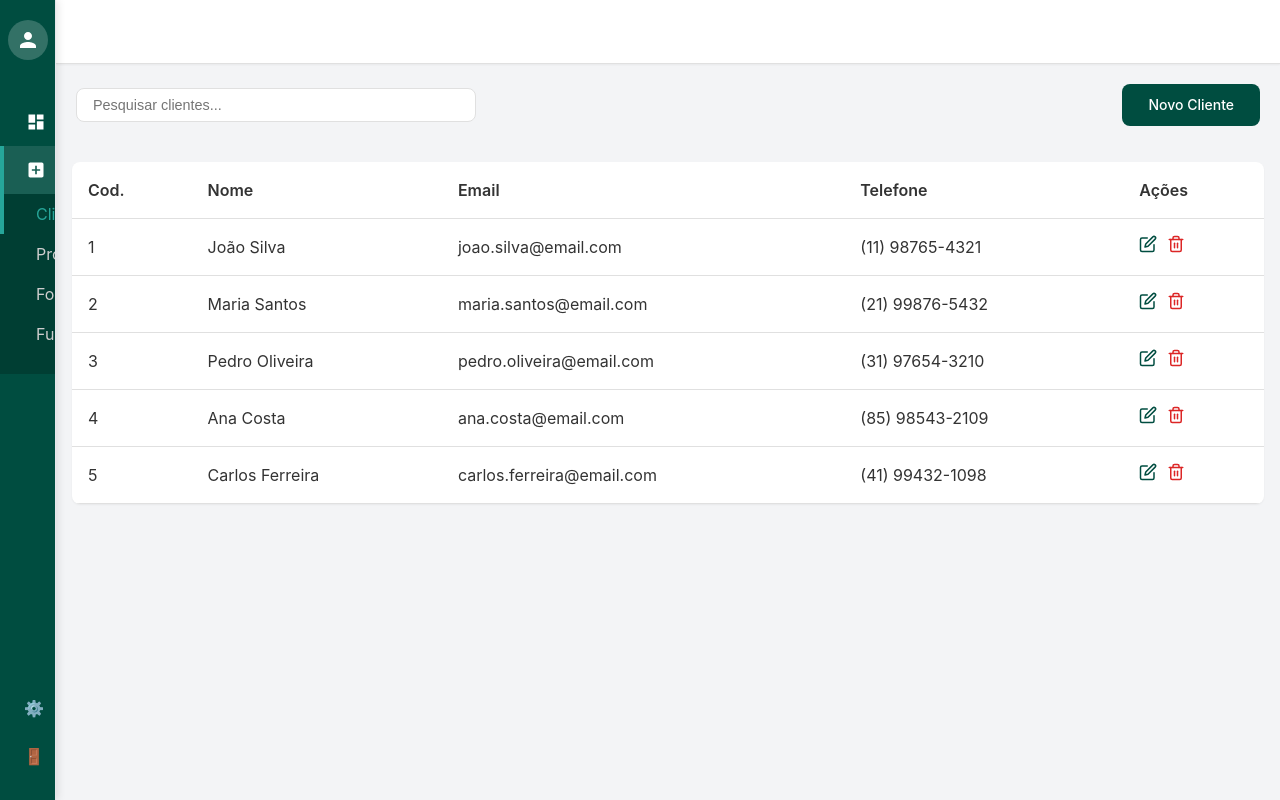
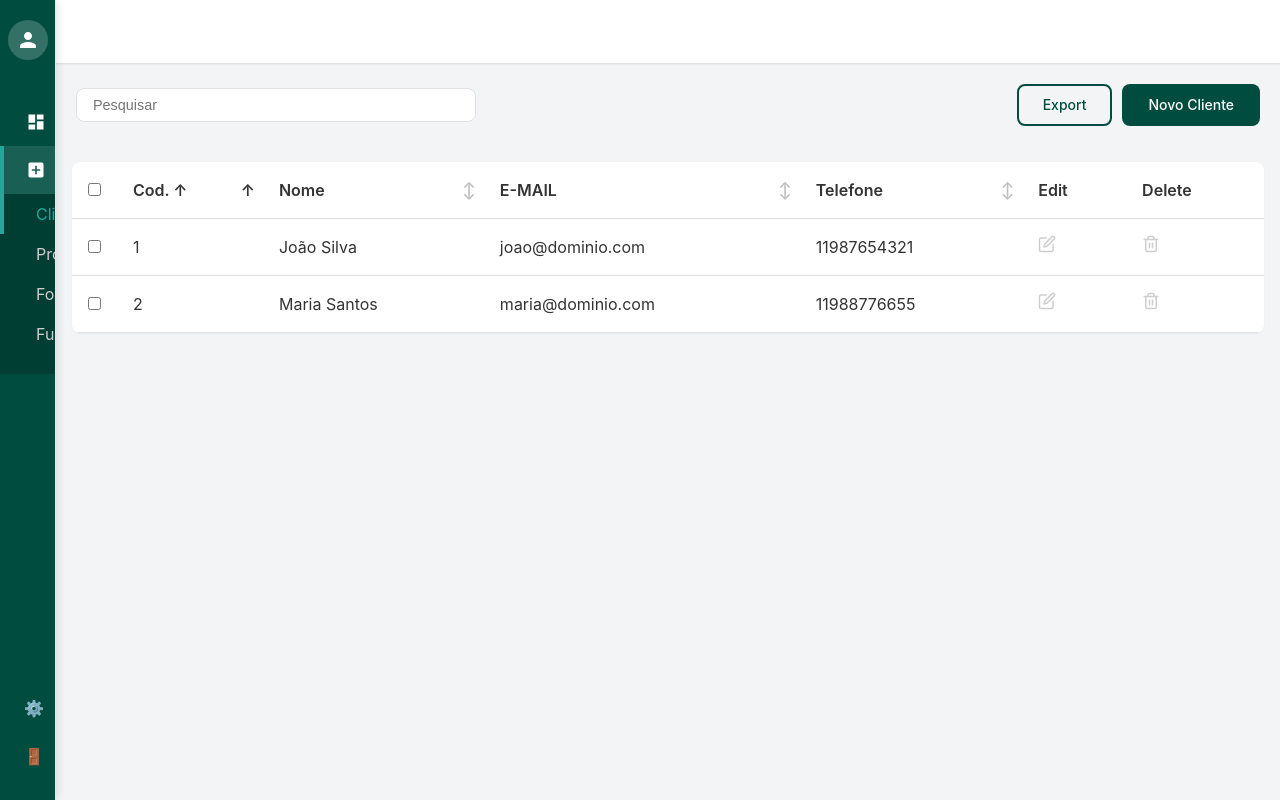
Before and after one commit to Powp-Devs/frontend-react, a React (Vite) app in the folder frontend-react/: page /cadastro-cliente in a window 1280 px wide. Built offline with nearby package versions, Linux system fonts and the light colour scheme; no server answers.

Commit message:
Fix: retirando Mobx e colocando hook

```diff
--- /dev/null
+++ b/frontend-react/src/hooks/useClientManager.ts
@@ -0,0 +1,208 @@
+import { useState, useEffect } from 'react';
+import { Client, SortColumn } from '../types/Client';
+
+type SortDirection = 'asc' | 'desc';
+
+// Dados iniciais de clientes
+const initialClientsData: Client[] = [
+  {
+    id: 1,
+    nome: 'João Silva',
+    email: 'joao@dominio.com',
+    telefone: '11987654321',
+    endereco_rua: 'Rua A',
+    endereco_numero: '123',
+    endereco_bairro: 'Bairro Centro',
+    endereco_cidade: 'São Paulo',
+    endereco_estado: 'SP',
+    endereco_cep: '01310-100',
+    tipo_pessoa: 'fisica',
+    cpf_cnpj: '12345678900'
+  },
+  {
+    id: 2,
+    nome: 'Maria Santos',
+    email: 'maria@dominio.com',
+    telefone: '11988776655',
+    endereco_rua: 'Rua B',
+    endereco_numero: '456',
+    endereco_bairro: 'Bairro Vila',
+    endereco_cidade: 'São Paulo',
+    endereco_estado: 'SP',
+    endereco_cep: '02140-000',
+    tipo_pessoa: 'fisica',
+    cpf_cnpj: '98765432100'
+  }
+];
+
+const formatDate = (date: Date): string => {
+  const day = date.getDate().toString().padStart(2, '0');
+  const monthNames = ['jan', 'feb', 'mar', 'apr', 'may', 'jun', 'jul', 'aug', 'sep', 'oct', 'nov', 'dec'];
+  const month = monthNames[date.getMonth()];
+  const year = date.getFullYear();
+  return `${day} ${month} ${year}`;
+};
+
+export function useClientManager() {
+  // Estado inicial carrega do localStorage ou usa o mock
+  const [clients, setClients] = useState<Client[]>(() => {
+    const saved = localStorage.getItem('clients');
+    return saved ? JSON.parse(saved) : initialClientsData;
+  });
+
+  const [selectedClients, setSelectedClients] = useState<Set<number>>(new Set());
+  const [sortConfig, setSortConfig] = useState<{ column: SortColumn; direction: SortDirection }>({
+    column: 'id',
+    direction: 'asc'
+  });
+
+  // Persistência automática
+  useEffect(() => {
+    localStorage.setItem('clients', JSON.stringify(clients));
+  }, [clients]);
+
+  // Adicionar Cliente
+  const addClient = (clientData: Partial<Client>) => {
+    const maxId = clients.length > 0 ? Math.max(...clients.map(c => c.id)) : 0;
+    const newClient: Client = {
+      id: maxId + 1,
+      nome: clientData.nome || '',
+      email: clientData.email || '',
+      telefone: clientData.telefone,
+      endereco_rua: clientData.endereco_rua,
+      endereco_numero: clientData.endereco_numero,
+      endereco_complemento: clientData.endereco_complemento,
+      endereco_bairro: clientData.endereco_bairro,
+      endereco_cidade: clientData.endereco_cidade,
+      endereco_estado: clientData.endereco_estado,
+      endereco_cep: clientData.endereco_cep,
+      tipo_pessoa: clientData.tipo_pessoa || 'fisica',
+      cpf_cnpj: clientData.cpf_cnpj || '',
+      data_criacao: formatDate(new Date())
+    };
+    setClients(prev => [...prev, newClient]);
+    return newClient;
+  };
+
+  // Atualizar Cliente
+  const updateClient = (id: number, updatedData: Partial<Client>) => {
+    setClients(prev => prev.map(c => (c.id === id ? { ...c, ...updatedData, data_atualizacao: formatDate(new Date()) } : c)));
+  };
+
+  // Deletar Cliente
+  const deleteClient = (id: number) => {
+    setClients(prev => prev.filter(c => c.id !== id));
+    setSelectedClients(prev => {
+      const newSet = new Set(prev);
+      newSet.delete(id);
+      return newSet;
+    });
+  };
+
+  // Seleção (Checkbox)
+  const toggleSelection = (id: number) => {
+    setSelectedClients(prev => {
+      const newSet = new Set(prev);
+      if (newSet.has(id)) newSet.delete(id);
+      else newSet.add(id);
+      return newSet;
+    });
+  };
+
+  const toggleSelectAll = (filteredClients: Client[]) => {
+    if (selectedClients.size === filteredClients.length && filteredClients.length > 0) {
+      setSelectedClients(new Set());
+    } else {
+      setSelectedClients(new Set(filteredClients.map(c => c.id)));
+    }
+  };
+
+  // Ordenação
+  const handleSort = (column: SortColumn) => {
+    setSortConfig(current => ({
+      column,
+      direction: current.column === column && current.direction === 'asc' ? 'desc' : 'asc'
+    }));
+  };
+
+  // Exportar CSV
+  const exportToCSV = () => {
+    const columns = ['Cod.', 'Nome', 'E-MAIL', 'Telefone'];
+    let csvContent = columns.join(',') + '\n';
+
+    clients.forEach(client => {
+      const row = [
+        client.id,
+        `"${client.nome.replace(/"/g, '""')}"`,
+        client.email,
+        client.telefone || ''
+      ];
+      csvContent += row.join(',') + '\n';
+    });
+
+    const blob = new Blob([csvContent], { type: 'text/csv;charset=utf-8;' });
+    const url = URL.createObjectURL(blob);
+    const link = document.createElement('a');
+    link.href = url;
+    link.setAttribute('download', `clientes_${formatDate(new Date()).replace(/\s/g, '_')}.csv`);
+    document.body.appendChild(link);
+    link.click();
+    document.body.removeChild(link);
+  };
+
+  // Filtro e Ordenação
+  const getProcessedClients = (searchTerm: string) => {
+    let result = [...clients];
+
+    if (searchTerm) {
+      const term = searchTerm.toLowerCase();
+      result = result.filter(
+        c =>
+          c.id.toString().includes(term) ||
+          c.nome.toLowerCase().includes(term) ||
+          c.email.toLowerCase().includes(term)
+      );
+    }
+
+    result.sort((a, b) => {
+      let aValue: any;
+      let bValue: any;
+
+      // Mapeamento de valores para ordenação
+      if (sortConfig.column === 'id') {
+        aValue = a.id;
+        bValue = b.id;
+      } else if (sortConfig.column === 'nome') {
+        aValue = a.nome;
+        bValue = b.nome;
+      } else if (sortConfig.column === 'email') {
+        aValue = a.email;
+        bValue = b.email;
+      } else if (sortConfig.column === 'telefone') {
+        aValue = a.telefone || '';
+        bValue = b.telefone || '';
+      }
+
+      if (typeof aValue === 'string' && typeof bValue === 'string') {
+        return sortConfig.direction === 'asc' ? aValue.localeCompare(bValue) : bValue.localeCompare(aValue);
+      }
+      return sortConfig.direction === 'asc' ? (aValue as number) - (bValue as number) : (bValue as number) - (aValue as number);
+    });
+
+    return result;
+  };
+
+  return {
+    clients,
+    selectedClients,
+    sortConfig,
+    addClient,
+    updateClient,
+    deleteClient,
+    toggleSelection,
+    toggleSelectAll,
+    handleSort,
+    exportToCSV,
+    getProcessedClients
+  };
+}
--- a/frontend-react/src/pages/cadastro/CadastroClientes.tsx
+++ b/frontend-react/src/pages/cadastro/CadastroClientes.tsx
@@ -1,8 +1,7 @@
-// src/pages/CadastroCliente.tsx
-import React, { useEffect, useState, FormEvent } from "react";
-import { observer } from "mobx-react-lite";
+import React, { useState, FormEvent } from "react";
 import Header from "../../shared/components/layout/Header";
-import { clientStore } from "../../stores/ClientStore";
+import { useClientManager } from "../../hooks/useClientManager";
+import { Client, SortColumn } from "../../types/Client";
 import "../../styles/cadastroCliente.css";
 
 // Ícones
@@ -52,14 +51,28 @@ interface ClientFormState {
     estado?: string;
 }
 
-const CadastroCliente: React.FC = observer(() => {
+const CadastroCliente: React.FC = () => {
+    const {
+        selectedClients,
+        sortConfig,
+        addClient,
+        updateClient,
+        deleteClient,
+        toggleSelection,
+        toggleSelectAll,
+        handleSort,
+        exportToCSV,
+        getProcessedClients,
+    } = useClientManager();
+
     const [searchTerm, setSearchTerm] = useState("");
     const [isModalOpen, setIsModalOpen] = useState(false);
     const [isDeleteModalOpen, setIsDeleteModalOpen] = useState(false);
     const [editingId, setEditingId] = useState<number | null>(null);
     const [clientToDelete, setClientToDelete] = useState<number | null>(null);
 
-    const initialFormState: ClientFormState = {
+    // Estado do Formulário
+    const initialFormState: Partial<Client> = {
         nome: "",
         email: "",
         telefone: "",
@@ -68,12 +81,9 @@ const CadastroCliente: React.FC = observer(() => {
         estado: "",
     };
 
-    const [formData, setFormData] = useState<ClientFormState>(initialFormState);
+    const [formData, setFormData] = useState<Partial<Client>>(initialFormState);
 
-    // Equivale ao DOMContentLoaded/init()
-    useEffect(() => {
-        clientStore.loadClients();
-    }, []);
+    const filteredClients = getProcessedClients(searchTerm);
 
     // Handlers do Modal
     const openNewClientModal = () => {
@@ -82,7 +92,7 @@ const CadastroCliente: React.FC = observer(() => {
         setIsModalOpen(true);
     };
 
-    const openEditModal = (client: any) => {
+    const openEditModal = (client: Partial<Client>) => {
         setFormData(client);
         setEditingId(client.id);
         setIsModalOpen(true);
@@ -102,11 +112,9 @@ const CadastroCliente: React.FC = observer(() => {
         }
 
         if (editingId) {
-            // Update logic (caso tenha no store)
-            // updateClient(editingId, formData);
+            updateClient(editingId, formData);
         } else {
-            // Add logic (caso tenha no store)
-            // addClient(formData);
+            addClient(formData as any);
         }
 
         setIsModalOpen(false);
@@ -120,18 +128,14 @@ const CadastroCliente: React.FC = observer(() => {
 
     const executeDelete = () => {
         if (clientToDelete) {
-            clientStore.deleteClient(clientToDelete);
+            deleteClient(clientToDelete);
             setIsDeleteModalOpen(false);
             setClientToDelete(null);
         }
     };
 
-    const filteredClients = clientStore.clients.filter((client) =>
-        client.nome.toLowerCase().includes(searchTerm.toLowerCase()) ||
-        client.email.toLowerCase().includes(searchTerm.toLowerCase())
-    );
-
     return (
+        <div className="app-container">
             <main className="main-content">
                 <Header />
 
@@ -148,7 +152,7 @@ const CadastroCliente: React.FC = observer(() => {
                     <div className="search-container">
                         <input
                             type="text"
-                        placeholder="Pesquisar clientes..."
+                            placeholder="Pesquisar"
                             className="search-input"
                             value={searchTerm}
                             onChange={(e) => setSearchTerm(e.target.value)}
@@ -156,6 +160,10 @@ const CadastroCliente: React.FC = observer(() => {
                     </div>
 
                     <div className="actions" style={{ display: "flex", gap: "10px" }}>
+                        <button className="btn btn-outline" onClick={exportToCSV}>
+                            Export
+                        </button>
+
                         <button
                             className="btn btn-primary"
                             onClick={openNewClientModal}
@@ -167,53 +175,96 @@ const CadastroCliente: React.FC = observer(() => {
 
                 <section className="suppliers-section">
                     <div className="table-container">
-                    {clientStore.isLoading ? (
-                        <p>Carregando...</p>
-                    ) : (
                         <table className="suppliers-table">
                             <thead>
                                 <tr>
-                                    <th>Cod.</th>
-                                    <th>Nome</th>
-                                    <th>Email</th>
-                                    <th>Telefone</th>
-                                    <th>Ações</th>
+                                    <th className="checkbox-column">
+                                        <input
+                                            type="checkbox"
+                                            checked={
+                                                filteredClients.length > 0 &&
+                                                selectedClients.size ===
+                                                    filteredClients.length
+                                            }
+                                            onChange={() =>
+                                                toggleSelectAll(filteredClients)
+                                            }
+                                        />
+                                    </th>
+
+                                    <SortableHeader
+                                        label="Cod."
+                                        column="id"
+                                        currentSort={sortConfig}
+                                        onSort={handleSort}
+                                    />
+
+                                    <SortableHeader
+                                        label="Nome"
+                                        column="nome"
+                                        currentSort={sortConfig}
+                                        onSort={handleSort}
+                                    />
+
+                                    <SortableHeader
+                                        label="E-MAIL"
+                                        column="email"
+                                        currentSort={sortConfig}
+                                        onSort={handleSort}
+                                    />
+
+                                    <SortableHeader
+                                        label="Telefone"
+                                        column="telefone"
+                                        currentSort={sortConfig}
+                                        onSort={handleSort}
+                                    />
+
+                                    <th>Edit</th>
+                                    <th>Delete</th>
                                 </tr>
                             </thead>
+
                             <tbody>
                                 {filteredClients.map((client) => (
                                     <tr key={client.id}>
+                                        <td className="checkbox-column">
+                                            <input
+                                                type="checkbox"
+                                                checked={selectedClients.has(
+                                                    client.id,
+                                                )}
+                                                onChange={() =>
+                                                    toggleSelection(client.id)
+                                                }
+                                            />
+                                        </td>
+
                                         <td>{client.id}</td>
+
                                         <td>{client.nome}</td>
+
                                         <td>{client.email}</td>
+
                                         <td>{client.telefone || "-"}</td>
+
                                         <td>
                                             <button
+                                                className="action-btn edit-btn"
                                                 onClick={() =>
                                                     openEditModal(client)
                                                 }
-                                                title="Editar"
-                                                style={{
-                                                    background: "none",
-                                                    border: "none",
-                                                    cursor: "pointer",
-                                                    marginRight: "10px",
-                                                    color: "var(--color-primary)",
-                                                }}
                                             >
                                                 <EditIcon />
                                             </button>
+                                        </td>
+
+                                        <td>
                                             <button
+                                                className="action-btn delete-btn"
                                                 onClick={() =>
                                                     confirmDelete(client.id)
                                                 }
-                                                title="Excluir"
-                                                style={{
-                                                    background: "none",
-                                                    border: "none",
-                                                    cursor: "pointer",
-                                                    color: "var(--color-danger)",
-                                                }}
                                             >
                                                 <DeleteIcon />
                                             </button>
@@ -224,11 +275,10 @@ const CadastroCliente: React.FC = observer(() => {
                                 {filteredClients.length === 0 && (
                                     <tr>
                                         <td
-                                            colSpan={5}
+                                            colSpan={7}
                                             style={{
                                                 textAlign: "center",
                                                 padding: "20px",
-                                                color: "var(--color-text-secondary)",
                                             }}
                                         >
                                             Nenhum cliente encontrado
@@ -237,9 +287,9 @@ const CadastroCliente: React.FC = observer(() => {
                                 )}
                             </tbody>
                         </table>
-                    )}
                     </div>
                 </section>
+            </main>
 
             {/* Modal de Cadastro/Edição */}
             {isModalOpen && (
@@ -247,9 +297,7 @@ const CadastroCliente: React.FC = observer(() => {
                     <div className="modal-content">
                         <div className="modal-header">
                             <h2>
-                                {editingId
-                                    ? "Editar Cliente"
-                                    : "Novo Cliente"}
+                                {editingId ? "Editar Cliente" : "Novo Cliente"}
                             </h2>
 
                             <button
@@ -342,10 +390,7 @@ const CadastroCliente: React.FC = observer(() => {
                                         Cancelar
                                     </button>
 
-                                    <button
-                                        type="submit"
-                                        className="btn btn-primary"
-                                    >
+                                    <button type="submit" className="btn btn-primary">
                                         Salvar
                                     </button>
                                 </div>
@@ -371,9 +416,7 @@ const CadastroCliente: React.FC = observer(() => {
                         </div>
 
                         <div className="modal-body">
-                            <p>
-                                Tem certeza que deseja excluir este cliente?
-                            </p>
+                            <p>Tem certeza que deseja excluir este cliente?</p>
 
                             <div className="form-group actions">
                                 <button
@@ -396,8 +439,28 @@ const CadastroCliente: React.FC = observer(() => {
                     </div>
                 </div>
             )}
-        </main>
+        </div>
     );
-});
+};
+
+// Componente Auxiliar para Cabeçalho Ordenável
+const SortableHeader: React.FC<{
+    label: string;
+    column: SortColumn;
+    currentSort: { column: SortColumn; direction: "asc" | "desc" };
+    onSort: (column: SortColumn) => void;
+}> = ({ label, column, currentSort, onSort }) => {
+    const isActive = currentSort.column === column;
+
+    return (
+        <th
+            className={`sortable ${isActive ? currentSort.direction : ""}`}
+            onClick={() => onSort(column)}
+            style={{ cursor: "pointer" }}
+        >
+            {label} {isActive && (currentSort.direction === "asc" ? "↑" : "↓")}
+        </th>
+    );
+};
 
 export default CadastroCliente;
--- a/frontend-react/src/types/Client.ts
+++ b/frontend-react/src/types/Client.ts
@@ -1,3 +1,5 @@
+export type SortColumn = "id" | "nome" | "email" | "telefone";
+
 export interface Client {
   id: number;
   nome: string;
```
Lines whose indentation alone changed are shown as unchanged.
